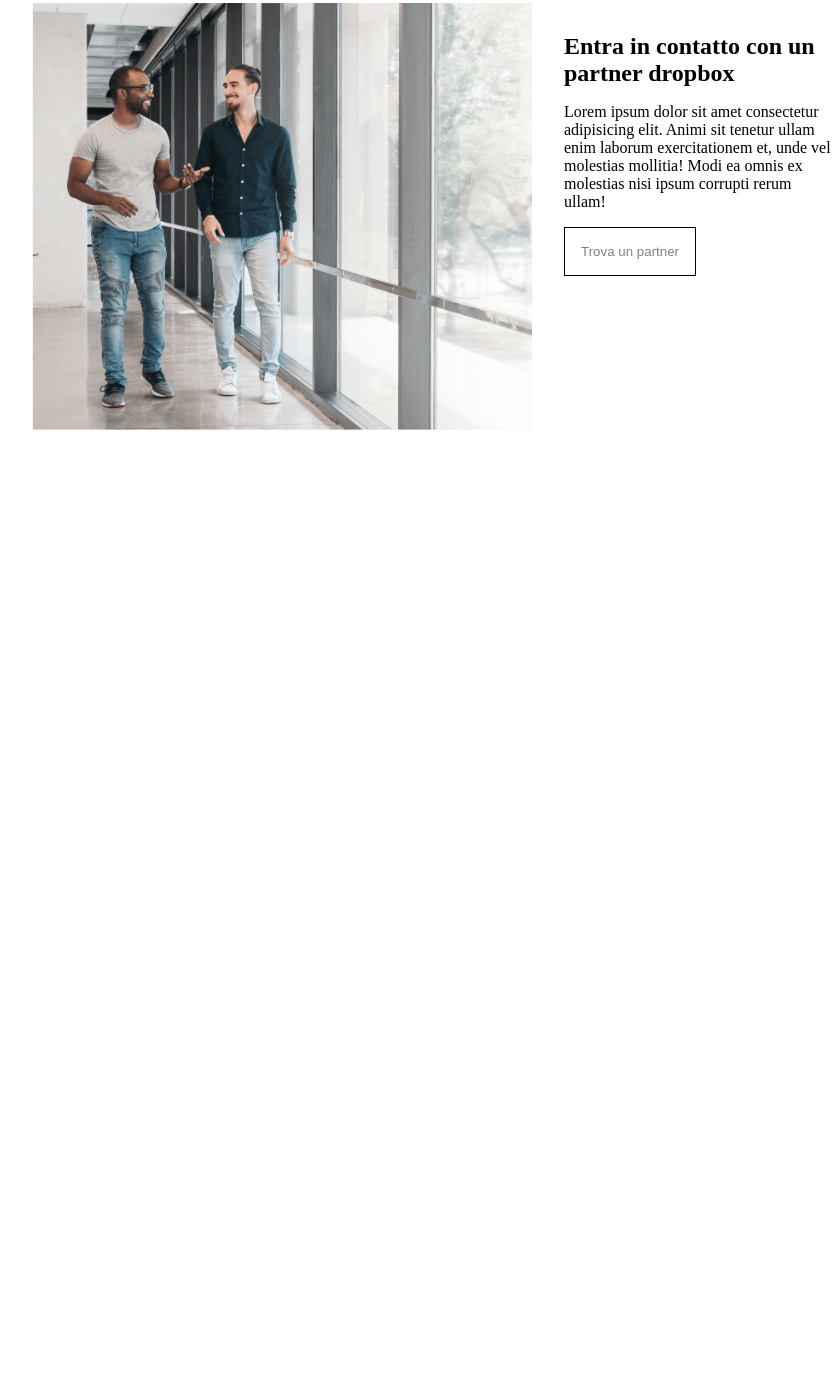
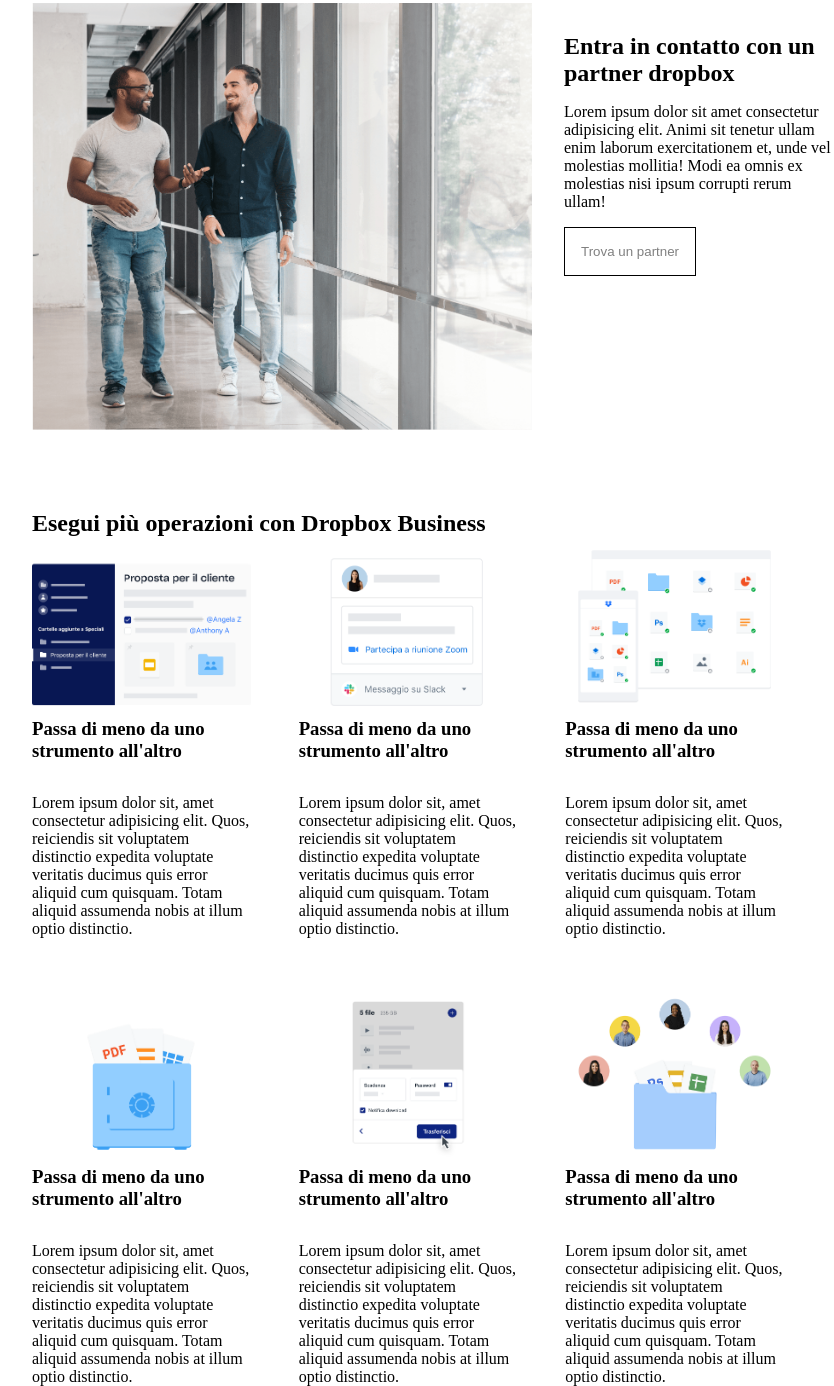
Before and after one commit to VincenzoZ24/htmlcss-dropbox, a plain HTML site: page index.html in a window 1280 px wide. Shown: the part 1911-3297 px from the top of the page, without its empty margins (208-1042 px from the left). Before the commit the page ends 2371 px from the top, so only its background shows below. Drawn offline with Linux system fonts and the light colour scheme.

Commit message:
impostato immagini e testo operazioni dropbox

```diff
--- a/css/style.css
+++ b/css/style.css
@@ -244,6 +244,7 @@
 }
 .container-partner{
     display: flex;
+    margin-bottom: 5rem;
 }
 .description-partner{
     position: relative;
@@ -263,3 +264,18 @@
     padding: 1rem;
     background-color: white;
 }
+.img-operazioni{
+    width: calc(800px / 3 - 3rem);
+
+}
+.img-operazioni img{
+    width: 100%;
+}
+.container-img{
+    display: flex;
+    flex-wrap: wrap;
+    gap: 3rem;
+}
+.img-operazioni h3{
+    margin-bottom: 2rem;
+}
--- a/index.html
+++ b/index.html
@@ -215,6 +215,41 @@
                 </div>
 
             </div>
+            <div class="container-operazioni">
+                <h2>Esegui più operazioni con Dropbox Business</h2>
+                <div class="container-img">
+                    <div class="img-operazioni">
+                        <img src="img/business-feature-coordinate-it.png" alt="">
+                        <h3>Passa di meno da uno strumento all'altro</h3>
+                        <p>Lorem ipsum dolor sit, amet consectetur adipisicing elit. Quos, reiciendis sit voluptatem distinctio expedita voluptate veritatis ducimus quis error aliquid cum quisquam. Totam aliquid assumenda nobis at illum optio distinctio.</p>
+                    </div>
+                    <div class="img-operazioni">
+                        <img src="img/business-feature-integrations-it.png" alt="">
+                        <h3>Passa di meno da uno strumento all'altro</h3>
+                        <p>Lorem ipsum dolor sit, amet consectetur adipisicing elit. Quos, reiciendis sit voluptatem distinctio expedita voluptate veritatis ducimus quis error aliquid cum quisquam. Totam aliquid assumenda nobis at illum optio distinctio.</p>
+                    </div>
+                    <div class="img-operazioni">
+                        <img src="img/business-feature-multi-device.png" alt="">
+                        <h3>Passa di meno da uno strumento all'altro</h3>
+                        <p>Lorem ipsum dolor sit, amet consectetur adipisicing elit. Quos, reiciendis sit voluptatem distinctio expedita voluptate veritatis ducimus quis error aliquid cum quisquam. Totam aliquid assumenda nobis at illum optio distinctio.</p>
+                    </div>
+                    <div class="img-operazioni">
+                        <img src="img/business-feature-security.png" alt="">
+                        <h3>Passa di meno da uno strumento all'altro</h3>
+                        <p>Lorem ipsum dolor sit, amet consectetur adipisicing elit. Quos, reiciendis sit voluptatem distinctio expedita voluptate veritatis ducimus quis error aliquid cum quisquam. Totam aliquid assumenda nobis at illum optio distinctio.</p>
+                    </div>
+                    <div class="img-operazioni">
+                        <img src="img/business-feature-send-files-it.png" alt="">
+                        <h3>Passa di meno da uno strumento all'altro</h3>
+                        <p>Lorem ipsum dolor sit, amet consectetur adipisicing elit. Quos, reiciendis sit voluptatem distinctio expedita voluptate veritatis ducimus quis error aliquid cum quisquam. Totam aliquid assumenda nobis at illum optio distinctio.</p>
+                    </div>
+                    <div class="img-operazioni">
+                        <img src="img/business-feature-switching-tools.png" alt="">
+                        <h3>Passa di meno da uno strumento all'altro</h3>
+                        <p>Lorem ipsum dolor sit, amet consectetur adipisicing elit. Quos, reiciendis sit voluptatem distinctio expedita voluptate veritatis ducimus quis error aliquid cum quisquam. Totam aliquid assumenda nobis at illum optio distinctio.</p>
+                    </div>
+                </div>
+            </div>
 
         </div>
 
```
